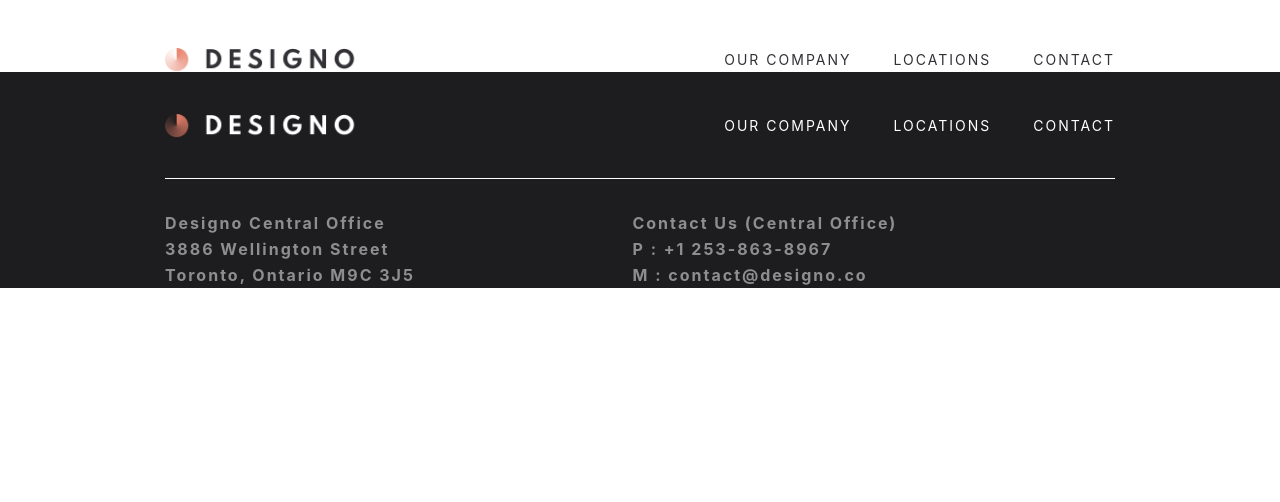
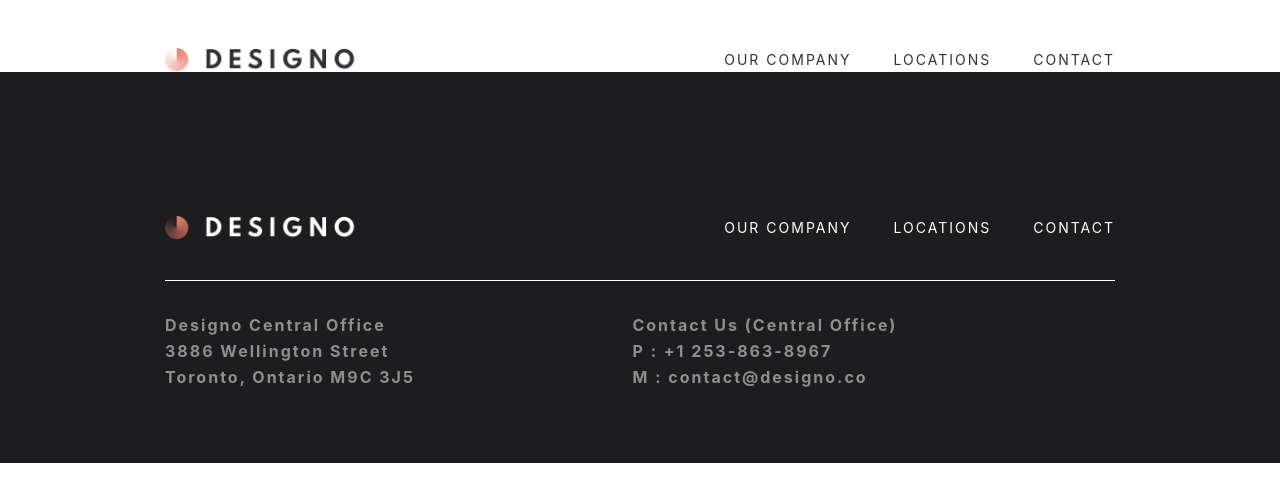
Before and after one commit to zowieerickson/designo-multi-page-website, a React (Vite) app: page / in a window 1280 px wide. Shown: the top 502 px of the page. Built offline with nearby package versions, Linux system fonts and the light colour scheme.

Commit message:
Add padding to footer

```diff
--- a/src/styles/footer.css
+++ b/src/styles/footer.css
@@ -4,7 +4,7 @@
     font-weight: 400;
     line-height: 14px; /* 100% */
     letter-spacing: 2px;
-    padding: 3em 165px 0;
+    padding: 10.3em 165px 5.2em;
     background-color: #1D1C1E;
 }
 
```
